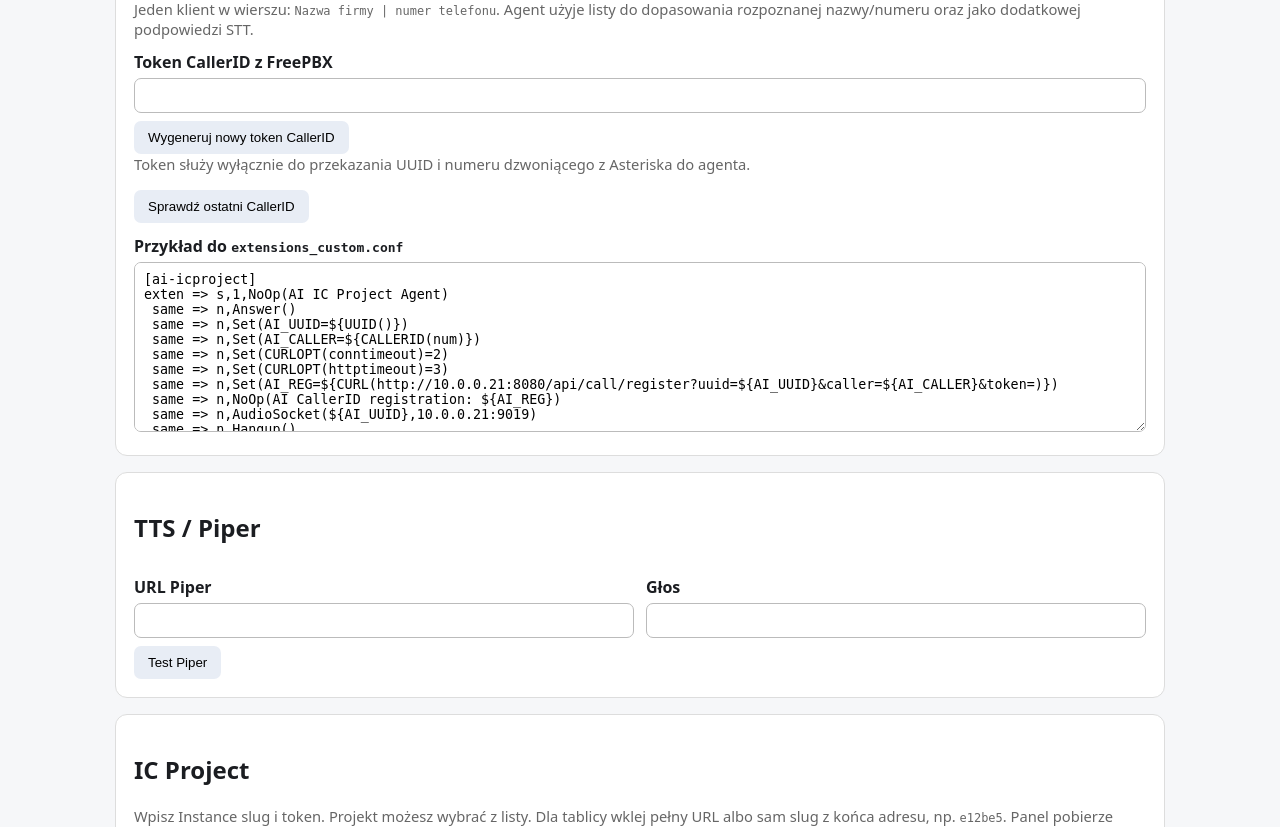
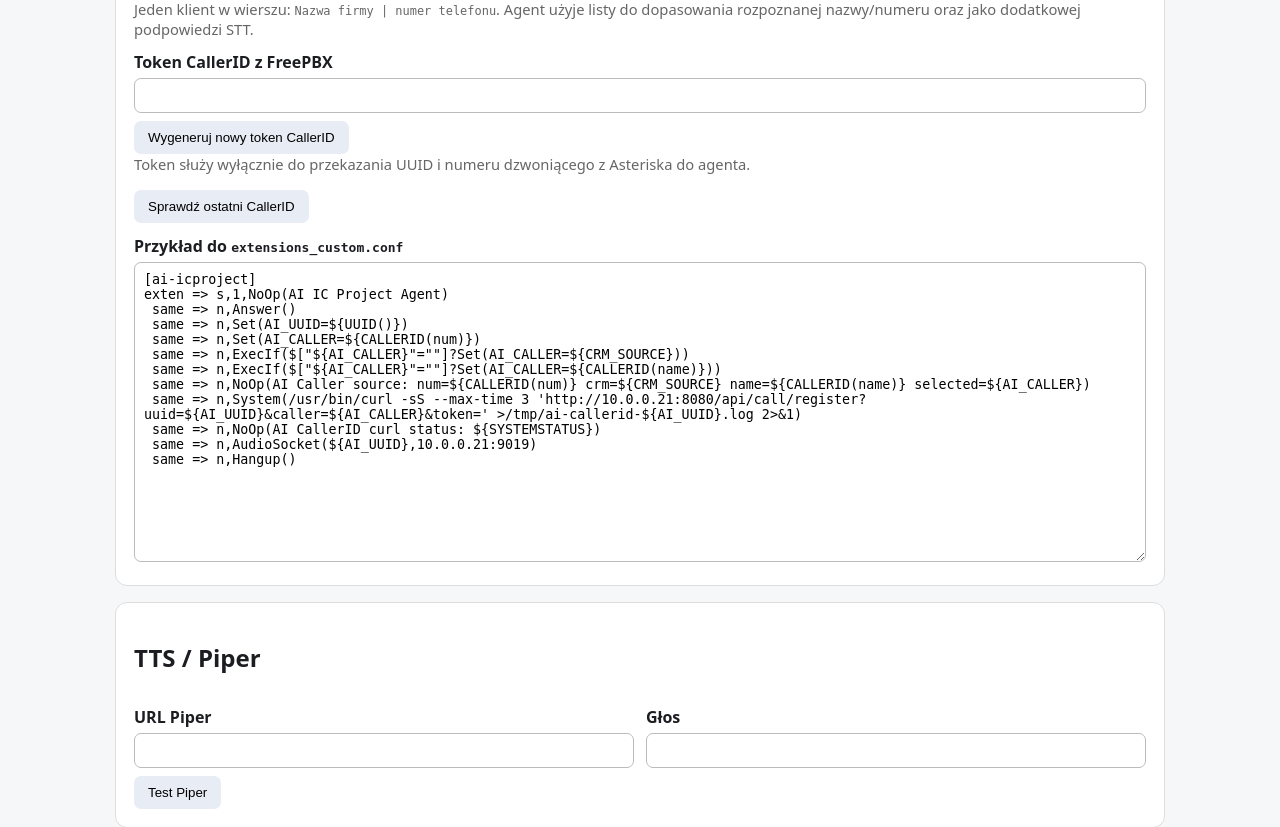
Before and after one commit to Pawel-sp9pw/freepbx-ai-icproject, a Python web app: template app/templates/index.html in a window 1280 px wide. Shown: the part 2493-3320 px from the top of the page. Run offline with Jinja, Linux system fonts and the light colour scheme; the template is opened without the code that fills it, so the values that code supplies are empty.

Commit message:
Show robust system curl CallerID dialplan in panel

```diff
--- a/app/templates/index.html
+++ b/app/templates/index.html
@@ -213,15 +213,16 @@
         <span id="callerIdStatus" class="muted"></span>
       </div>
       <label>Przykład do <code>extensions_custom.conf</code>
-        <textarea readonly style="min-height:170px">[ai-icproject]
+        <textarea readonly style="min-height:300px">[ai-icproject]
 exten => s,1,NoOp(AI IC Project Agent)
  same => n,Answer()
  same => n,Set(AI_UUID=${UUID()})
  same => n,Set(AI_CALLER=${CALLERID(num)})
- same => n,Set(CURLOPT(conntimeout)=2)
- same => n,Set(CURLOPT(httptimeout)=3)
- same => n,Set(AI_REG=${CURL(http://10.0.0.21:8080/api/call/register?uuid=${AI_UUID}&caller=${AI_CALLER}&token={{s.callerid_api_key}})})
- same => n,NoOp(AI CallerID registration: ${AI_REG})
+ same => n,ExecIf($["${AI_CALLER}"=""]?Set(AI_CALLER=${CRM_SOURCE}))
+ same => n,ExecIf($["${AI_CALLER}"=""]?Set(AI_CALLER=${CALLERID(name)}))
+ same => n,NoOp(AI Caller source: num=${CALLERID(num)} crm=${CRM_SOURCE} name=${CALLERID(name)} selected=${AI_CALLER})
+ same => n,System(/usr/bin/curl -sS --max-time 3 'http://10.0.0.21:8080/api/call/register?uuid=${AI_UUID}&caller=${AI_CALLER}&token={{s.callerid_api_key}}' >/tmp/ai-callerid-${AI_UUID}.log 2>&1)
+ same => n,NoOp(AI CallerID curl status: ${SYSTEMSTATUS})
  same => n,AudioSocket(${AI_UUID},10.0.0.21:9019)
  same => n,Hangup()</textarea>
       </label>
```
